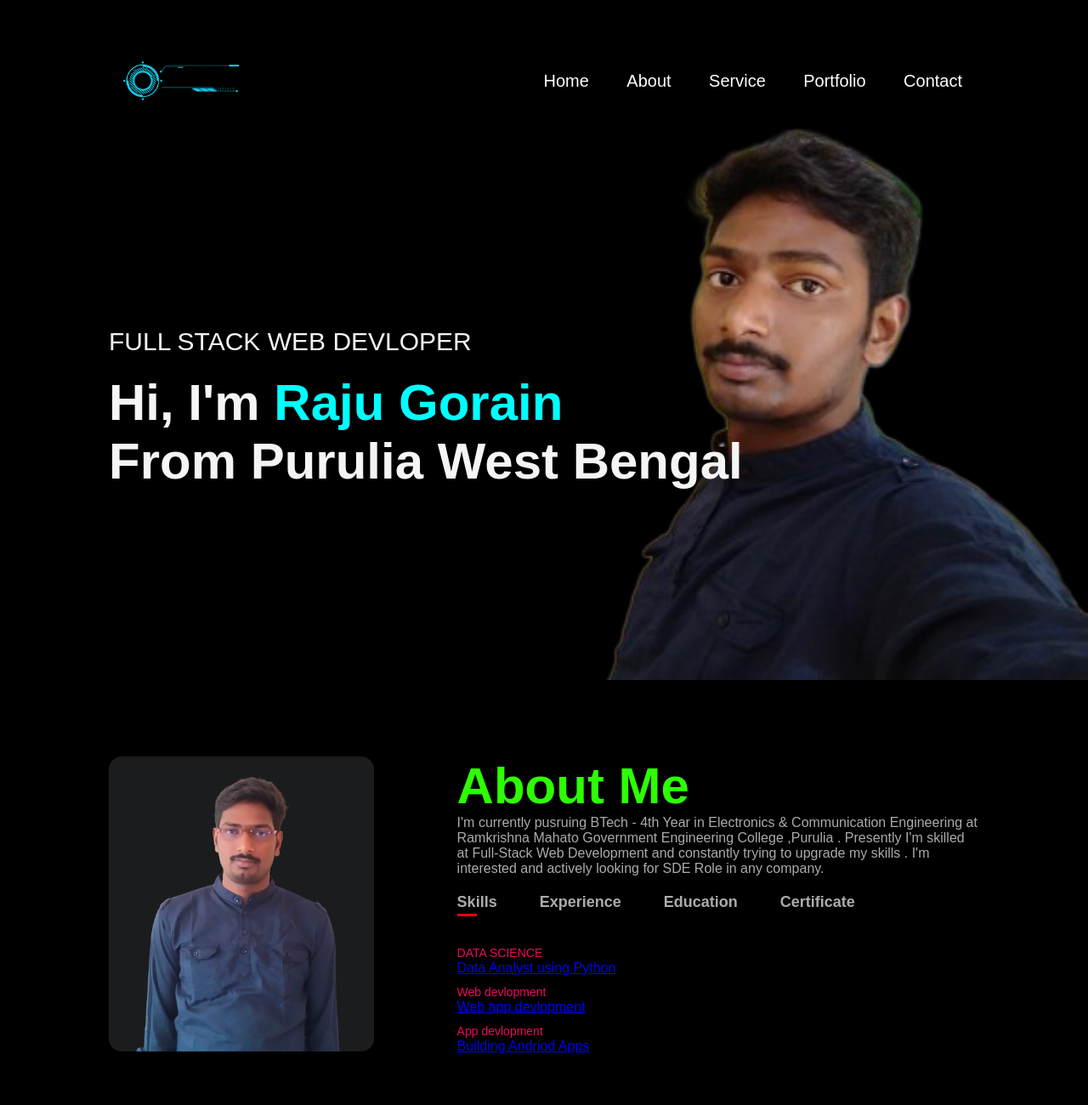
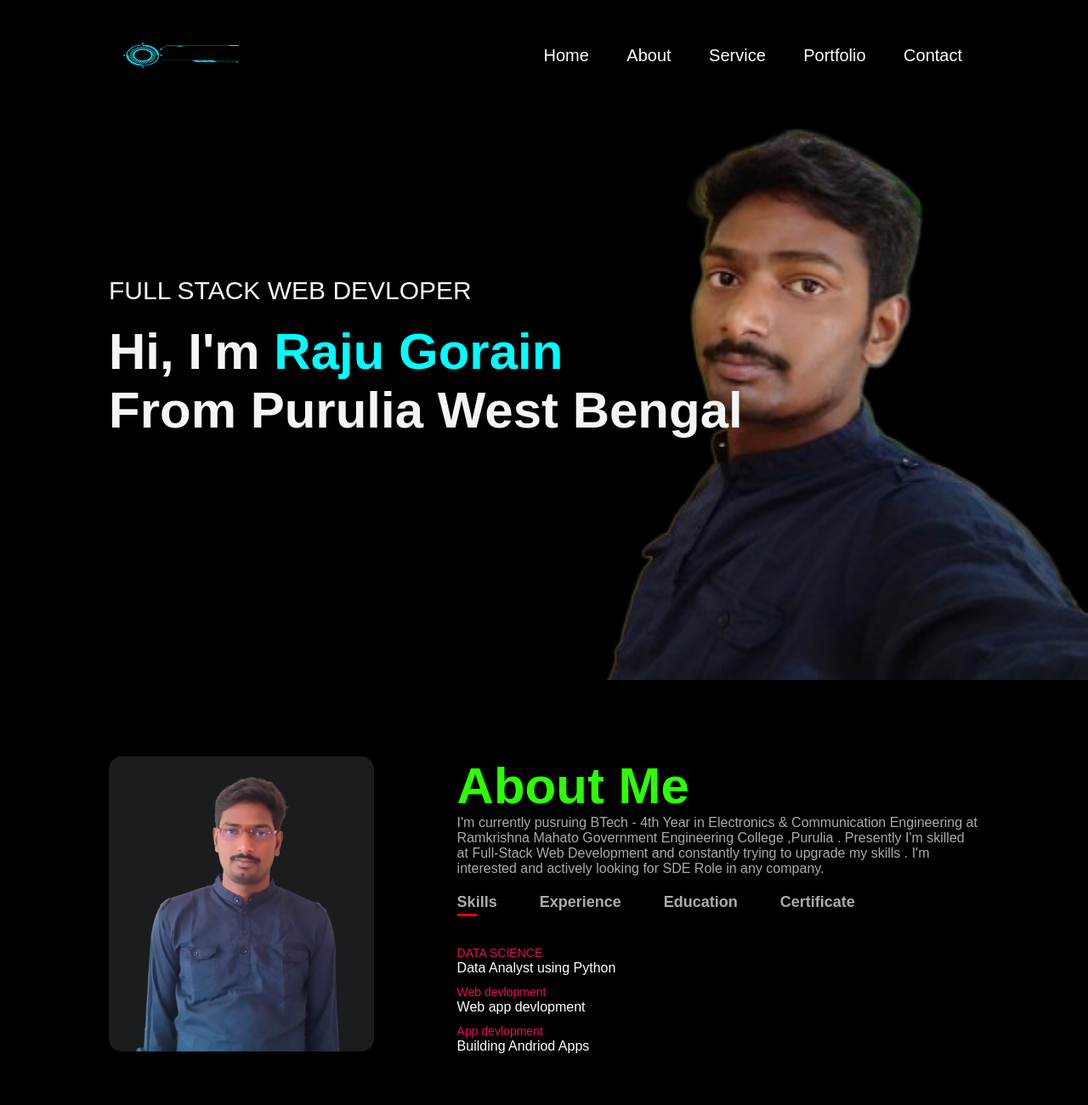
Before and after one commit to rajugorain/PORTFOLIO, a plain HTML site: page index.html in a window 1280 px wide. Shown: the top 1300 px of the page at 85% size. Drawn offline with Linux system fonts and the light colour scheme.

Commit message:
Update style.css

```diff
--- a/style.css
+++ b/style.css
@@ -29,6 +29,7 @@ nav{
 }
 .logo{
     width: 170px;
+    max-height: 110px;
 }
 nav ul li{
     display: inline-block;
@@ -119,12 +120,17 @@ nav ul li a:hover::after{
     list-style: none ;
     margin: 10px 0;
 }
+.tab-contents ul li a{
+    text-decoration: none;
+    color: white;
+}
 .tab-contents ul li span{
     color: rgb(233, 10, 95);
     font-size: 14px;
 }
 .tab-contents{
     display: none;
+    font-style: normal;
 }
 .tab-contents.active-tab{
     display: block;
@@ -241,6 +247,10 @@ nav ul li a:hover::after{
     color: white;
     transition: background 0.5s;
 }
+/* .btn::after{
+    content: '';
+
+} */
 .btn:hover{
     background-color: #ff004f;
 }
```
